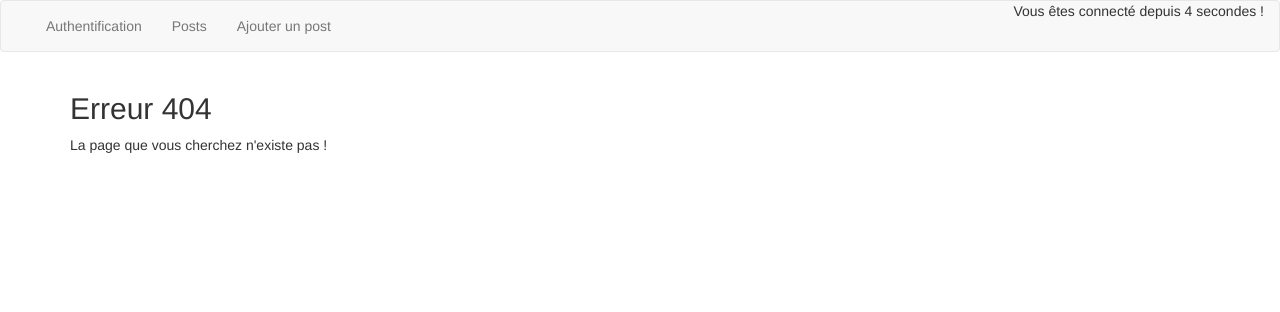
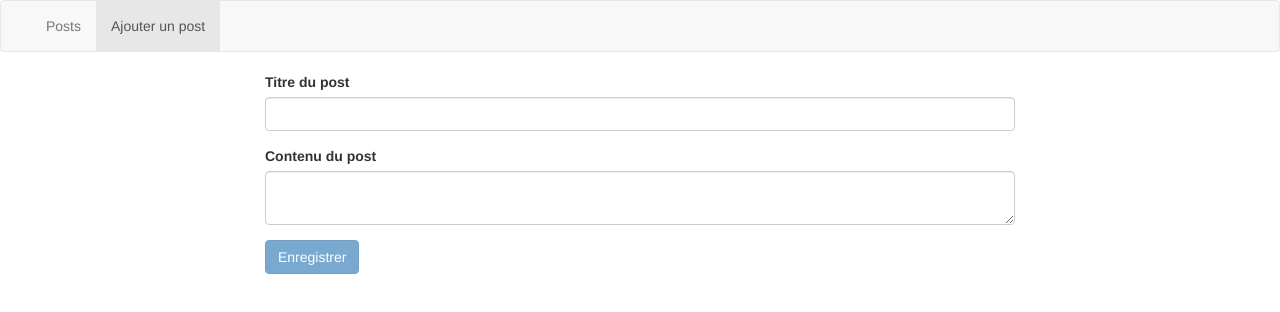
Before and after one commit to hostaur/blog, an Angular app: page /newPost in a window 1280 px wide. Before the commit this address led to /not-found. Shown: the top 312 px of the page. Built offline with nearby package versions, Linux system fonts and the light colour scheme.

Commit message:
ok for activity

```diff
--- a/src/app/app.component.html
+++ b/src/app/app.component.html
@@ -2,14 +2,9 @@
   <div class="container-fluid">
     <div class="navbar-collapse">
       <ul class="nav navbar-nav">
-        <li routerLinkActive="active"><a routerLink="auth">Authentification</a></li>
         <li routerLinkActive="active"><a routerLink="posts">Posts</a></li>
-        <li routerLinkActive="active"><a routerLink="editPost">Ajouter un post</a></li>
+        <li routerLinkActive="active"><a routerLink="newPost">Ajouter un post</a></li>
       </ul>
-
-    <div class="navbar-right">
-      <p>Vous êtes connecté depuis {{ secondes }} secondes !</p>
-    </div>
   </div>
   </div>
 </nav>
--- a/src/app/edit-post/edit-post.component.html
+++ /dev/null
@@ -1,3 +0,0 @@
-<p>
-  edit-post works!
-</p>
--- a/src/app/edit-post/edit-post.component.ts
+++ /dev/null
@@ -1,15 +0,0 @@
-import { Component, OnInit } from '@angular/core';
-
-@Component({
-  selector: 'app-edit-post',
-  templateUrl: './edit-post.component.html',
-  styleUrls: ['./edit-post.component.scss']
-})
-export class EditPostComponent implements OnInit {
-
-  constructor() { }
-
-  ngOnInit() {
-  }
-
-}
--- /dev/null
+++ b/src/app/new-post/new-post.component.html
@@ -0,0 +1,19 @@
+<div class="row">
+    <div class="col-sm-8 col-sm-offset-2">
+        <form (ngSubmit)="onSubmit(f)" #f="ngForm">
+        <div class="form-group">
+          <label for="title">
+            Titre du post
+          </label>
+          <input type="text" id="titre" class="form-control" name="titre" ngModel required>
+        </div>
+        <div class="form-group">
+          <label for="content">
+          Contenu du post
+          </label>
+          <textarea  id="content" class="form-control" name="content" ngModel required></textarea>
+        </div>
+        <button class="btn btn-primary"  [disabled]="f.invalid">Enregistrer</button>
+      </form>
+    </div>
+  </div>
--- /dev/null
+++ b/src/app/new-post/new-post.component.ts
@@ -0,0 +1,30 @@
+import { Component, OnInit } from '@angular/core';
+import { NgForm } from '@angular/forms';
+import { Post } from '../post';
+import { PostService } from '../services/post.service';
+import { Router } from '@angular/router';
+
+@Component({
+  selector: 'app-new-post',
+  templateUrl: './new-post.component.html',
+  styleUrls: ['./new-post.component.scss']
+})
+export class NewPostComponent implements OnInit {
+  post: Post;
+  constructor(private postService: PostService,
+    private router: Router) { }
+
+  ngOnInit() {
+  }
+
+  onSubmit(form: NgForm) {
+
+    this.post = new Post;
+    this.post.title = form.value['titre'];
+    this.post.content = form.value['content'];
+    this.postService.addPost(this.post);
+    this.router.navigate(['/posts']);
+  }
+
+
+}
--- a/src/app/services/auth.service.ts
+++ b/src/app/services/auth.service.ts
@@ -9,7 +9,7 @@ export class AuthService {
             () => {
               this.isAuth = true;
               resolve(true);
-            }, 2000
+            }, 200
           );
         }
       );
--- a/src/app/services/post.service.ts
+++ b/src/app/services/post.service.ts
@@ -25,6 +25,9 @@ export class PostService {
   }
 
   addPost(p:Post){
+    p.id =  this.posts[( this.posts.length - 1)].id + 1;
+    p.created_at= new Date;
+    p.loveIts=0;
     this.posts.push(p);
     this.emitPostSubject();
   }
--- a/src/app/single-post/single-post.component.html
+++ b/src/app/single-post/single-post.component.html
@@ -3,7 +3,7 @@
         <h2>{{p.title | uppercase}} </h2>
     </div>
     <div class="column">
-        <p class="dateCreate">{{ p.created_at | date: 'MM/dd/yyyy' }}</p>
+        <p class="dateCreate">{{ p.created_at | date: 'dd/MM/yyyy' }}</p>
         <p class="content">{{p.content}}</p>
     </div>
 </div>
```
Also changed, not shown: src/app/app.module.ts (+7 -14 lines), src/app/new-post/new-post.component.scss (added).
